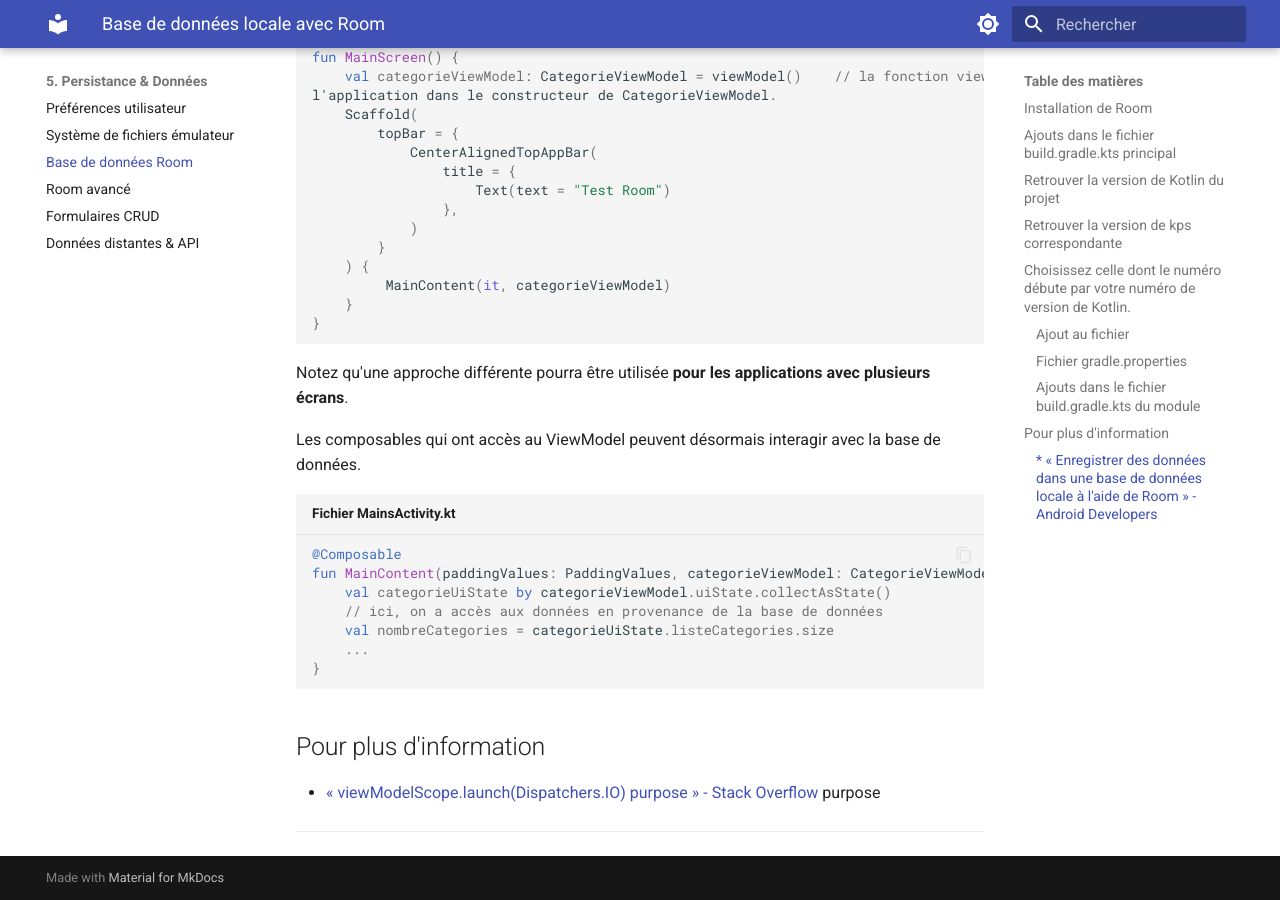
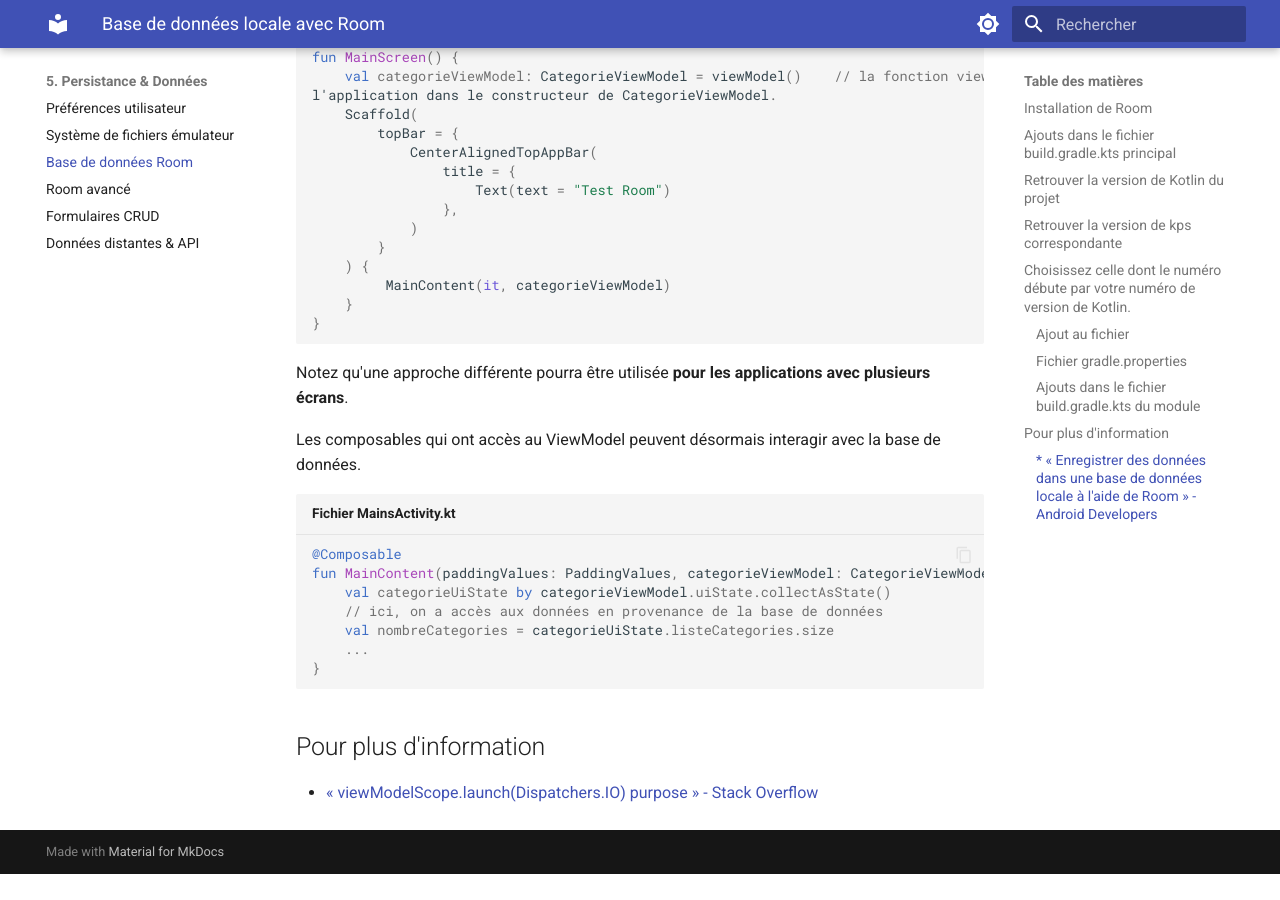
Before and after one commit to Apps-Mobiles-2-Victo/notes_de_cours, an MkDocs documentation site: the page built from docs/05-donnees-persistance/room-base-de-donnees.md, in a window 1280 px wide and 900 px high, scrolled down 9207 px. Built offline with MkDocs 1.6.1 and Material for MkDocs 9.7.7, drawn with Linux system fonts in a browser that asks for light colours; after the commit the page ends 10081 px from its top, so only the background shows below that.

Commit message:
Fix formatting in Room documentation by removing unnecessary line breaks and updating a link for clarity.

```diff
--- a/docs/05-donnees-persistance/room-base-de-donnees.md
+++ b/docs/05-donnees-persistance/room-base-de-donnees.md
@@ -227,7 +227,6 @@
 
 ## Ordre des enregistrements
 
-
 Lorsqu'une requête peut retourner plus d'un enregistrement, il est important de spécifier dans quel ordre les enregistrements doivent être placés.
 
 
@@ -453,10 +452,4 @@
 ## Pour plus d'information
 
 
-* [« viewModelScope.launch(Dispatchers.IO) purpose » - Stack Overflow](https://stackoverflow.com/questions/55974539/viewmodelscope-launchdispatchers-io-)
-purpose
-
-
-
-
----
+* [« viewModelScope.launch(Dispatchers.IO) purpose » - Stack Overflow](https://stackoverflow.com/questions/55974539/viewmodelscope-launchdispatchers-io-purpose)
```
